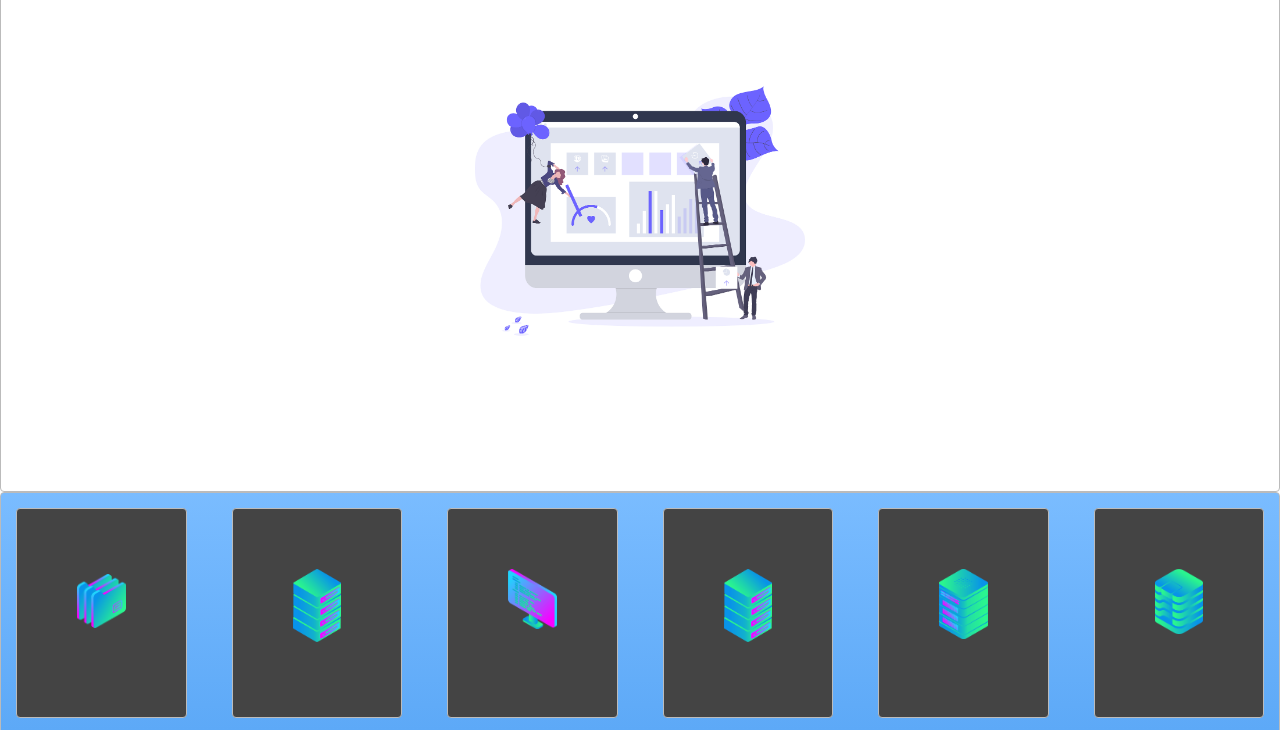
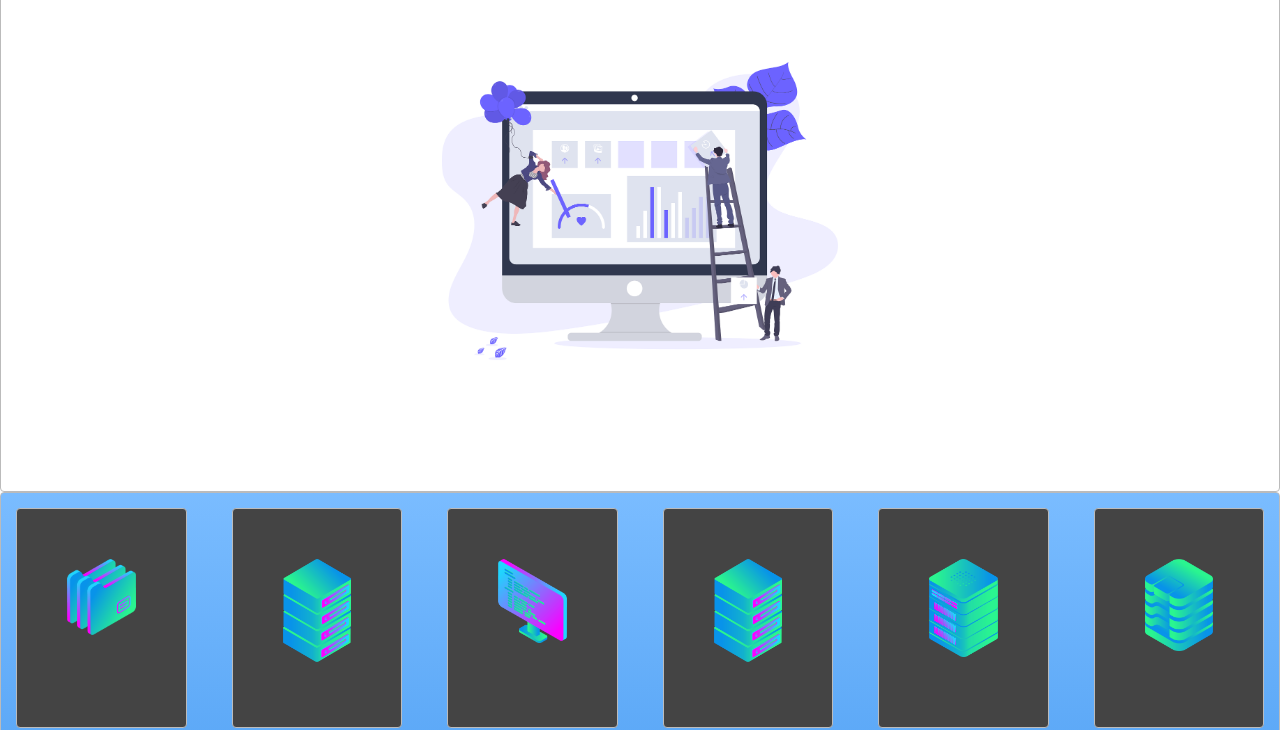
Before and after one commit to EliCoder/EliCoder.github.io, a plain HTML site: page index.html in a window 1280 px wide. Shown: the part 70-800 px from the top of the page. Drawn offline with Linux system fonts and the light colour scheme.

Commit message:
Update style.css

```diff
--- a/style.css
+++ b/style.css
@@ -62,7 +62,7 @@ a {
 
 .box {
   background-color: #444;
-  padding: 60px;
+  padding: 50px;
   margin: 15px;
 }
 
@@ -75,7 +75,7 @@ a {
 }
 
 .cover {
-  width: 25rem;
+  width: 30rem;
 }
 
 .box:hover {
```
